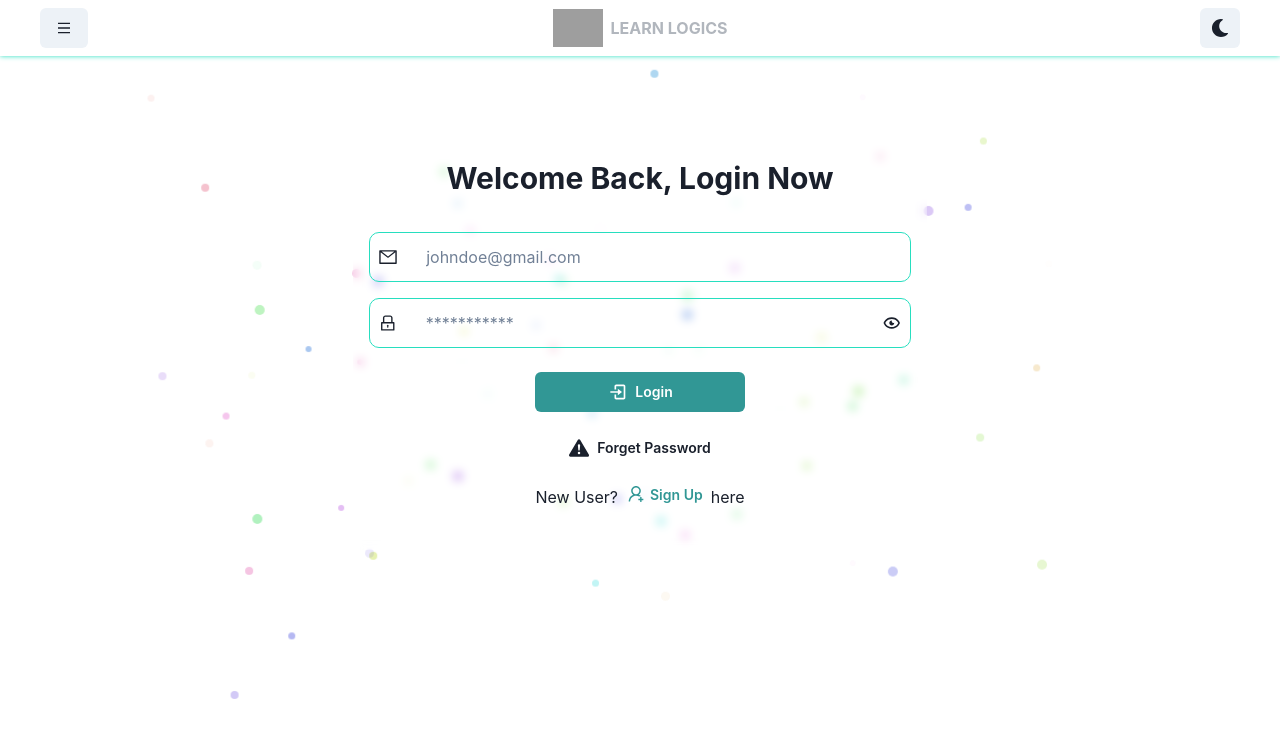
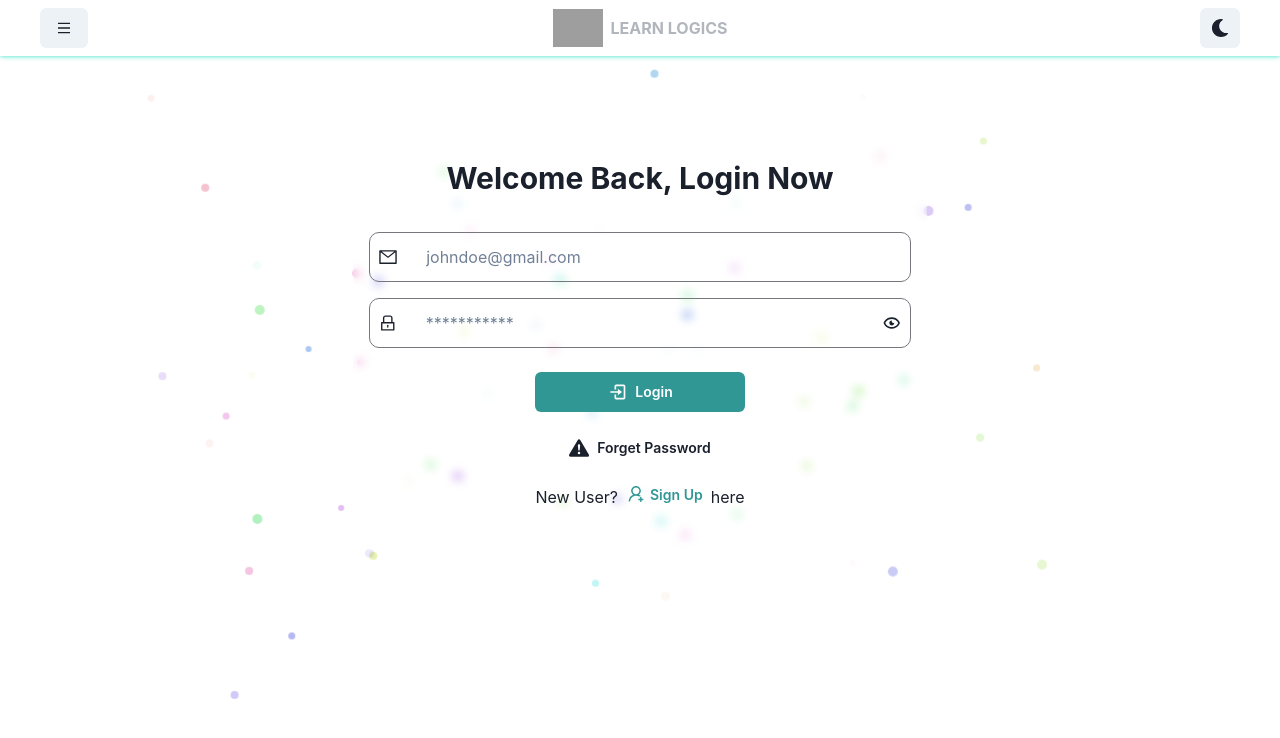
Before and after one commit to DeependraParmar/Learn-Logics, a React (Create React App) app: page /login in a window 1280 px wide. Shown: the top 738 px of the page. Built offline with nearby package versions, Linux system fonts and the light colour scheme; grey boxes are pictures that could not be loaded.

Commit message:
Login form borders fixed

```diff
--- a/src/components/Auth/Login/Login.jsx
+++ b/src/components/Auth/Login/Login.jsx
@@ -41,13 +41,13 @@ const Login = () => {
 
 
                         {/* email input field  */}
-                        <HStack border={"1px solid #27debf"} padding={'4px 8px'} borderRadius={'10px'} marginY={'1rem'} className='inputfield' spacing={'3'}>
+                        <HStack border={"1px solid #75777c"} padding={'4px 8px'} borderRadius={'10px'} marginY={'1rem'} className='inputfield' spacing={'3'}>
                             <AiOutlineMail size={'20'} />
                             <Input id='email' value={email} placeholder="johndoe@gmail.com" type='email' onChange={(e) => setEmail(e.target.value)} autoComplete='false' border={'none'} width={'90%'} focusBorderColor='transparent' required />
                         </HStack>
 
                         {/* password input field  */}
-                        <HStack border={"1px solid #27debf"} padding={'4px 8px'} borderRadius={'10px'} marginY={'1rem'} className='inputfield' spacing={'3'}>
+                        <HStack border={"1px solid #75777c"} padding={'4px 8px'} borderRadius={'10px'} marginY={'1rem'} className='inputfield' spacing={'3'}>
                             <AiOutlineLock size={'20'} />
                             <Input value={password} id='password' placeholder='***********' type='password' onChange={(e) => setPassword(e.target.value)} border={'none'} width={'90%'} autoComplete='false' focusBorderColor='transparent' required />
                             <BiShowAlt id='showPassword' onClick={hideShowPassword} size={'20'} />
```
